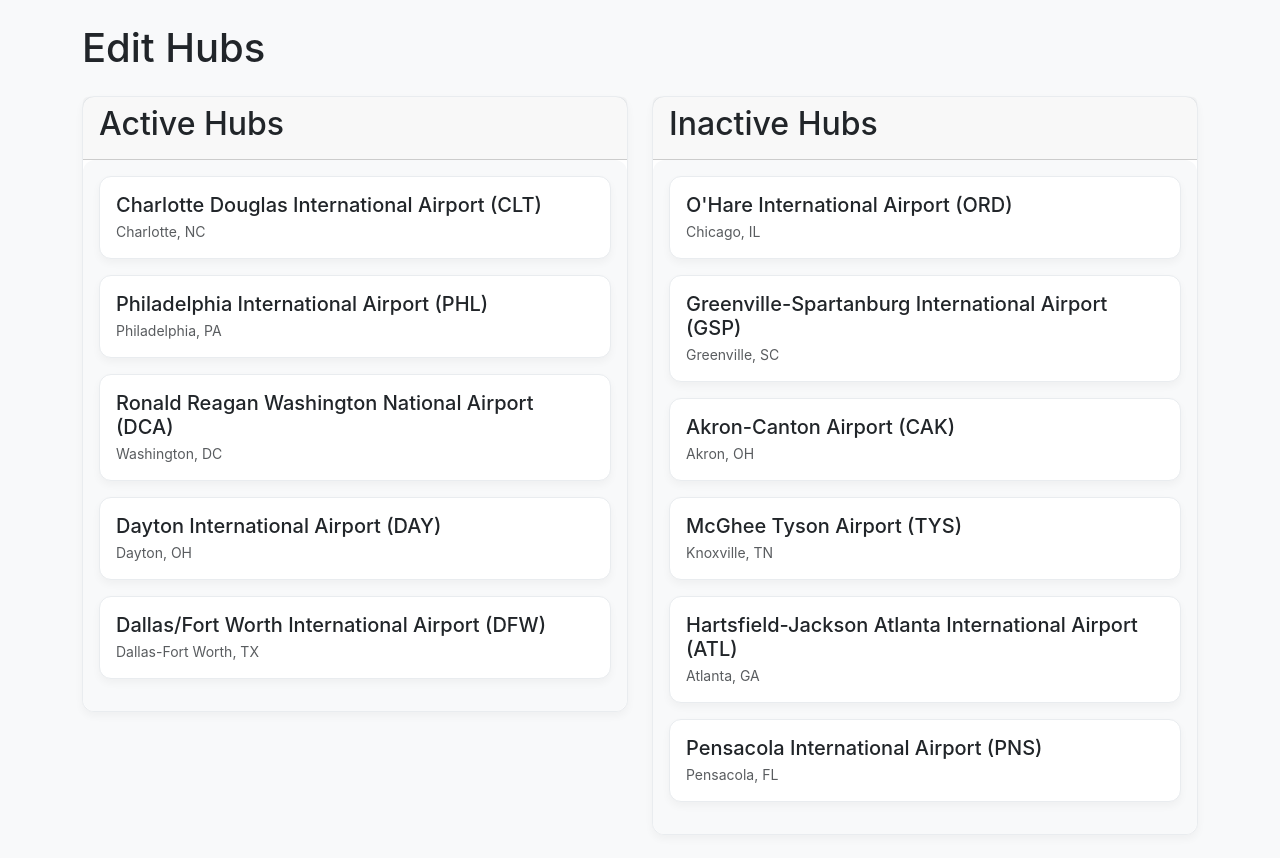
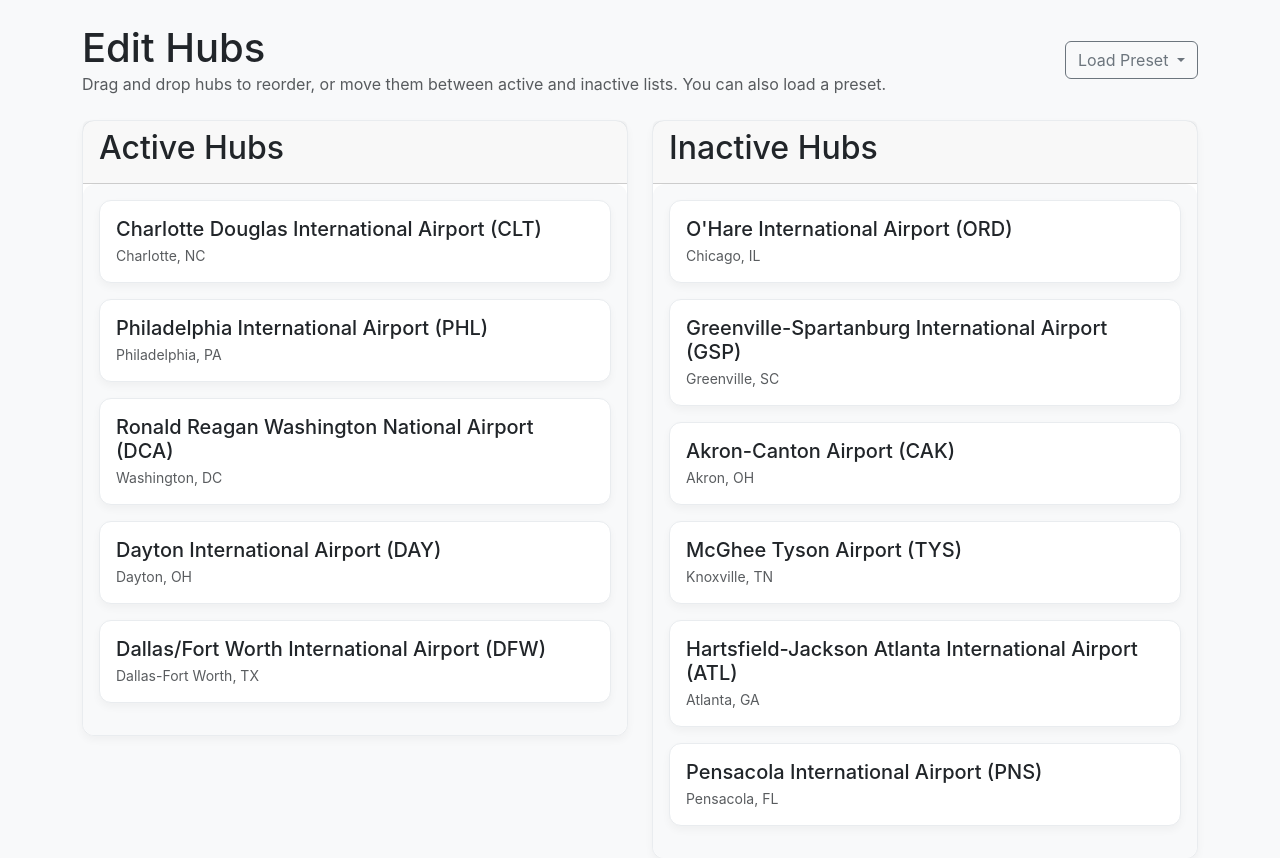
Before and after one commit to ShawnMarkOh/iropapp, a Flask app: template templates/edit_hubs.html in a window 1280 px wide. Shown: the part 60-918 px from the top of the page. Before the commit the page ends 895 px from the top, so only its background shows below. Run offline with Flask 3, Linux system fonts and the light colour scheme; the template is opened without the code that fills it, so the values that code supplies are empty; some libraries are stand-ins or nearby versions.

Commit message:
feat: add hub presets dropdown to hub editor

```diff
--- a/static/hubs_editor.js
+++ b/static/hubs_editor.js
@@ -29,6 +29,12 @@ document.addEventListener('DOMContentLoaded', () => {
     if (!activeHubsContainer || !inactiveHubsContainer) {
         return;
     }
+
+    const hubPresets = {
+        'default': ['CLT', 'PHL', 'DCA', 'DAY', 'DFW'],
+        'preset2': ['CLT', 'PHL'],
+        'preset3': ['DFW', 'ORD']
+    };
 
     function renderHub(hub) {
         return `
@@ -85,6 +91,20 @@ document.addEventListener('DOMContentLoaded', () => {
         }
     }
 
+    function applyHubPreset(presetName, allHubsMap) {
+        const presetOrder = hubPresets[presetName];
+        if (!presetOrder) return;
+
+        const activeHubs = presetOrder.map(iata => allHubsMap.get(iata)).filter(Boolean);
+        const activeIataSet = new Set(presetOrder);
+        const inactiveHubs = [...allHubsMap.values()].filter(hub => !activeIataSet.has(hub.iata));
+
+        activeHubsContainer.innerHTML = activeHubs.map(renderHub).join('');
+        inactiveHubsContainer.innerHTML = inactiveHubs.map(renderHub).join('');
+
+        saveHubOrder();
+    }
+
     function loadHubs(defaultActiveHubs, defaultInactiveHubs) {
         const allHubs = [...defaultActiveHubs, ...defaultInactiveHubs];
         const allHubsMap = new Map(allHubs.map(h => [h.iata, h]));
@@ -137,6 +157,19 @@ document.addEventListener('DOMContentLoaded', () => {
 
         loadHubs(defaultActiveHubs, defaultInactiveHubs);
 
+        const allHubs = [...defaultActiveHubs, ...defaultInactiveHubs];
+        const allHubsMap = new Map(allHubs.map(h => [h.iata, h]));
+
+        document.querySelectorAll('.hub-presets-dropdown').forEach(dropdown => {
+            dropdown.addEventListener('click', (event) => {
+                if (event.target.matches('.dropdown-item')) {
+                    event.preventDefault();
+                    const presetName = event.target.dataset.preset;
+                    applyHubPreset(presetName, allHubsMap);
+                }
+            });
+        });
+
         new Sortable(activeHubsContainer, {
             group: 'shared-hubs',
             animation: 150,
--- a/templates/edit_hubs.html
+++ b/templates/edit_hubs.html
@@ -52,7 +52,22 @@
     </nav>
 
     <main class="container my-4">
-        <h1 class="mb-4">Edit Hubs</h1>
+        <div class="d-flex justify-content-between align-items-center mb-4 flex-wrap gap-2">
+            <div>
+                <h1 class="mb-0">Edit Hubs</h1>
+                <p class="text-muted mb-0">Drag and drop hubs to reorder, or move them between active and inactive lists. You can also load a preset.</p>
+            </div>
+            <div class="dropdown">
+                <button class="btn btn-outline-secondary dropdown-toggle" type="button" id="hub-presets-dropdown-page" data-bs-toggle="dropdown" aria-expanded="false">
+                    Load Preset
+                </button>
+                <ul class="dropdown-menu hub-presets-dropdown" aria-labelledby="hub-presets-dropdown-page">
+                    <li><a class="dropdown-item" href="#" data-preset="default">Default (CLT, PHL, DCA, DAY, DFW)</a></li>
+                    <li><a class="dropdown-item" href="#" data-preset="preset2">Preset 2 (CLT, PHL)</a></li>
+                    <li><a class="dropdown-item" href="#" data-preset="preset3">Preset 3 (DFW, ORD)</a></li>
+                </ul>
+            </div>
+        </div>
         <div class="row">
             <div class="col-md-6">
                 <div class="card">
```
Also changed, not shown: templates/index.html (+14 -2 lines).
